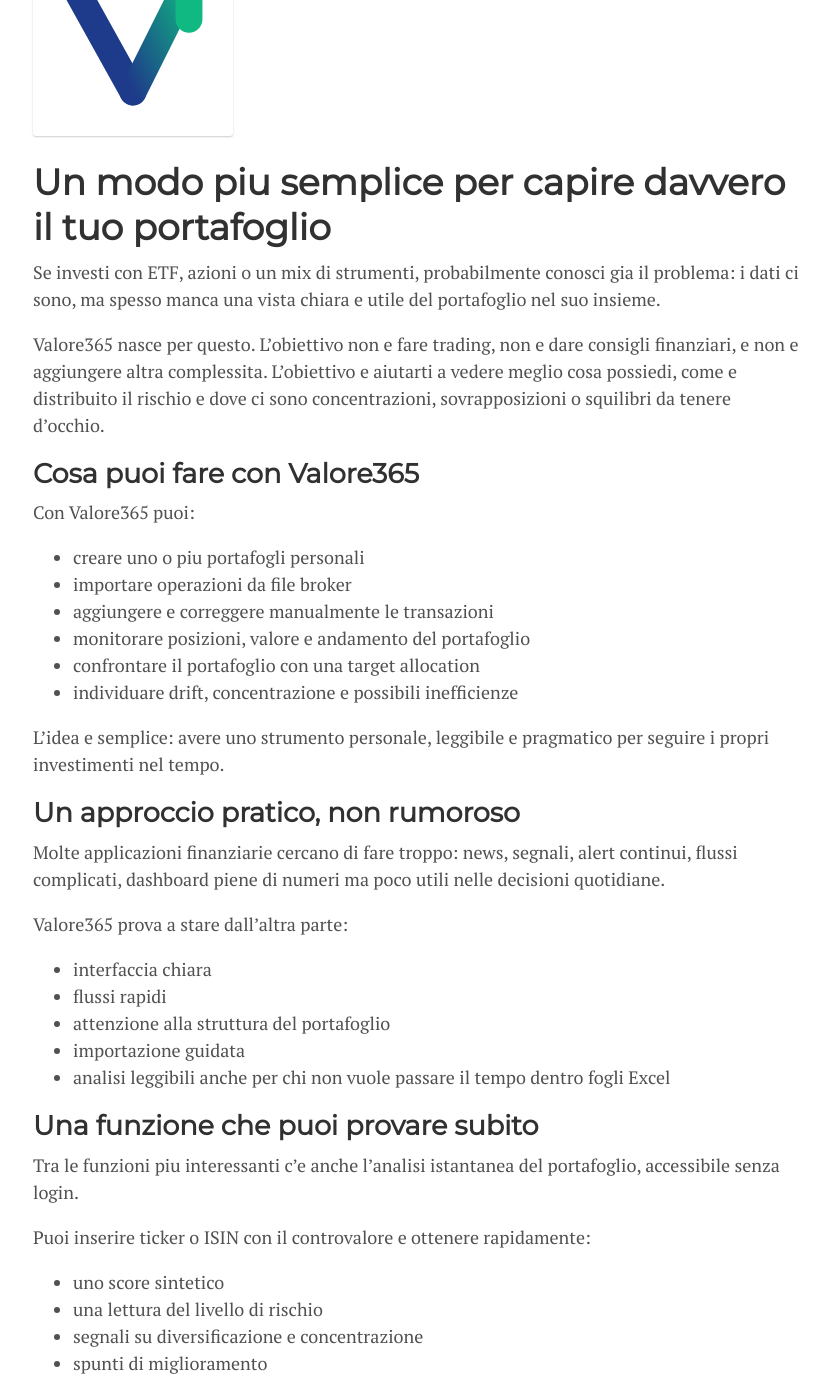
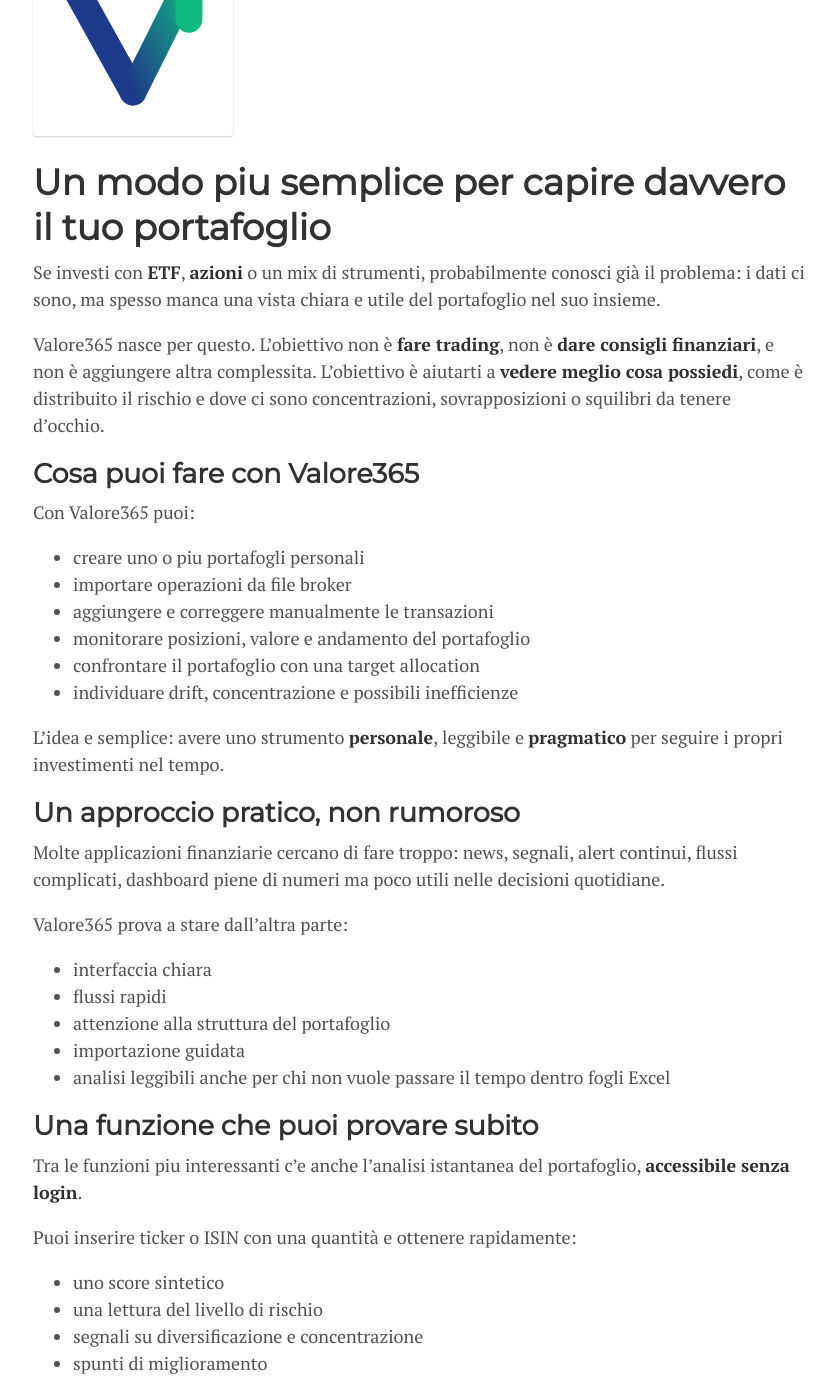
Before and after one commit to ascatox/ascatox.github.io, a Jekyll site: the page built from _posts/2026-03-09-valore365.md, in a window 1280 px wide and 1400 px high, scrolled down 374 px. Shown: the whole window, without its empty margins (220-1055 px from the left). Built offline with Jekyll 4.4.1, drawn with Linux system fonts in a browser that asks for light colours; comment, search, counter and statistics services are not loaded; some of the changed text lies outside the part shown.

Commit message:
Update 2026-03-09-valore365.md

```diff
--- a/_posts/2026-03-09-valore365.md
+++ b/_posts/2026-03-09-valore365.md
@@ -7,9 +7,9 @@
 ---
 ![Valore365 logo](/assets/valore365-logo.svg)
 # Un modo piu semplice per capire davvero il tuo portafoglio
-Se investi con ETF, azioni o un mix di strumenti, probabilmente conosci gia il problema: i dati ci sono, ma spesso manca una vista chiara e utile del portafoglio nel suo insieme.
+Se investi con **ETF**, **azioni** o un mix di strumenti, probabilmente conosci già il problema: i dati ci sono, ma spesso manca una vista chiara e utile del portafoglio nel suo insieme.
 
-Valore365 nasce per questo. L'obiettivo non e fare trading, non e dare consigli finanziari, e non e aggiungere altra complessita. L'obiettivo e aiutarti a vedere meglio cosa possiedi, come e distribuito il rischio e dove ci sono concentrazioni, sovrapposizioni o squilibri da tenere d'occhio.<!--more-->
+Valore365 nasce per questo. L'obiettivo non è **fare trading**, non è **dare consigli finanziari**, e non è aggiungere altra complessita. L'obiettivo è aiutarti a **vedere meglio cosa possiedi**, come è distribuito il rischio e dove ci sono concentrazioni, sovrapposizioni o squilibri da tenere d'occhio.<!--more-->
 
 ## Cosa puoi fare con Valore365
 
@@ -22,7 +22,7 @@
 - confrontare il portafoglio con una target allocation
 - individuare drift, concentrazione e possibili inefficienze
 
-L'idea e semplice: avere uno strumento personale, leggibile e pragmatico per seguire i propri investimenti nel tempo.
+L'idea e semplice: avere uno strumento **personale**, leggibile e **pragmatico** per seguire i propri investimenti nel tempo.
 
 ## Un approccio pratico, non rumoroso
 
@@ -38,9 +38,9 @@
 
 ## Una funzione che puoi provare subito
 
-Tra le funzioni piu interessanti c'e anche l'analisi istantanea del portafoglio, accessibile senza login.
+Tra le funzioni piu interessanti c'e anche l'analisi istantanea del portafoglio, **accessibile senza login**.
 
-Puoi inserire ticker o ISIN con il controvalore e ottenere rapidamente:
+Puoi inserire ticker o ISIN con una quantità e ottenere rapidamente:
 
 - uno score sintetico
 - una lettura del livello di rischio
@@ -60,7 +60,7 @@
 
 ## Stato del progetto
 
-Valore365 e in una fase iniziale ma gia concreta. Le funzionalita principali di gestione portafoglio, importazione, analisi e controllo della struttura sono gia presenti, e il prodotto sta entrando in una fase di test con utenti reali.
+Valore365 e in una fase iniziale ma già concreta. Le funzionalita principali di gestione portafoglio, importazione, analisi e controllo della struttura sono gia presenti, e il prodotto sta entrando in una fase di test con utenti reali.
 
 Questa fase e importante per migliorare:
 
@@ -71,7 +71,7 @@
 
 ## Vuoi provarlo?
 
-Se ti interessa testare Valore365 e usare uno strumento piu ordinato per leggere il tuo portafoglio, questo e il momento giusto per provarlo.
+Se ti interessa testare Valore365 e usare uno strumento piu ordinato per leggere il tuo portafoglio, questo è il momento giusto per provarlo.
 
 Puoi iniziare con l'analisi istantanea oppure creare un account e costruire il tuo primo portafoglio.
 
@@ -85,4 +85,4 @@
 
 ## Nota importante
 
-Valore365 non fornisce consulenza finanziaria e non esegue operazioni di investimento. E uno strumento di supporto all'analisi e al monitoraggio del portafoglio personale.
+Valore365 non fornisce consulenza finanziaria e non esegue operazioni di investimento. E' uno strumento di supporto all'analisi e al monitoraggio del portafoglio personale.
```
